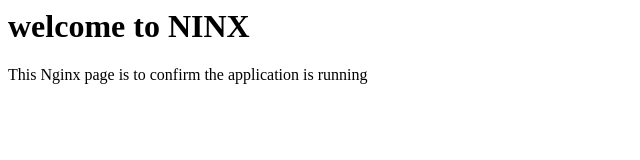
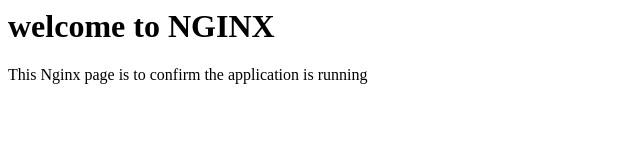
Before and after one commit to asadashiv/docker, a plain HTML site: page index.html in a window 1280 px wide. Shown: the full height of the page, 0-640 px from the left. Drawn offline with Linux system fonts and the light colour scheme.

Commit message:
Update index.html

```diff
--- a/index.html
+++ b/index.html
@@ -5,7 +5,7 @@
 
   <body>
     <div class="container">
-      <h1>welcome to NINX</h1>
+      <h1>welcome to NGINX</h1>
       <p>This Nginx page is to confirm the application is running</p>
     </div>
   </body>
```
